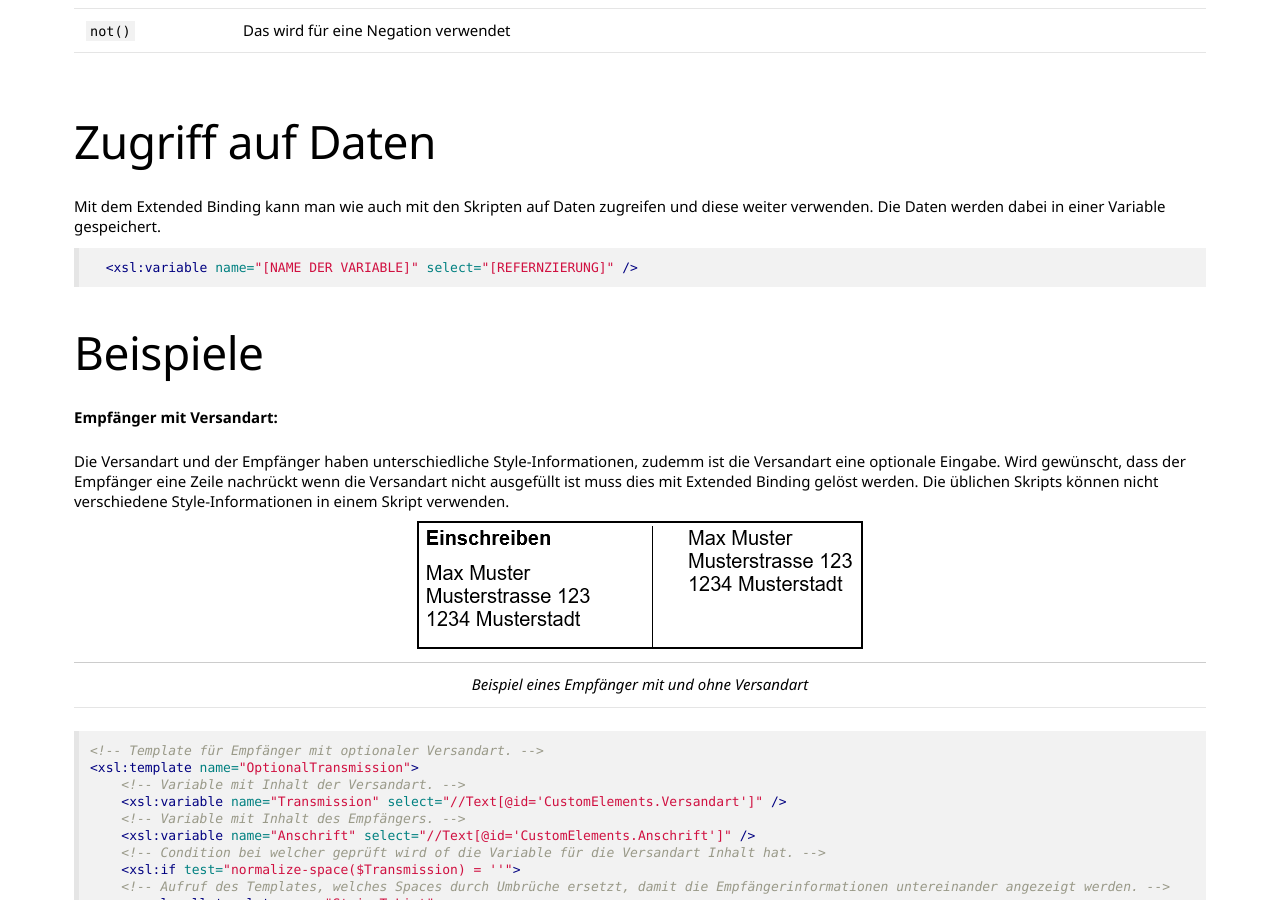
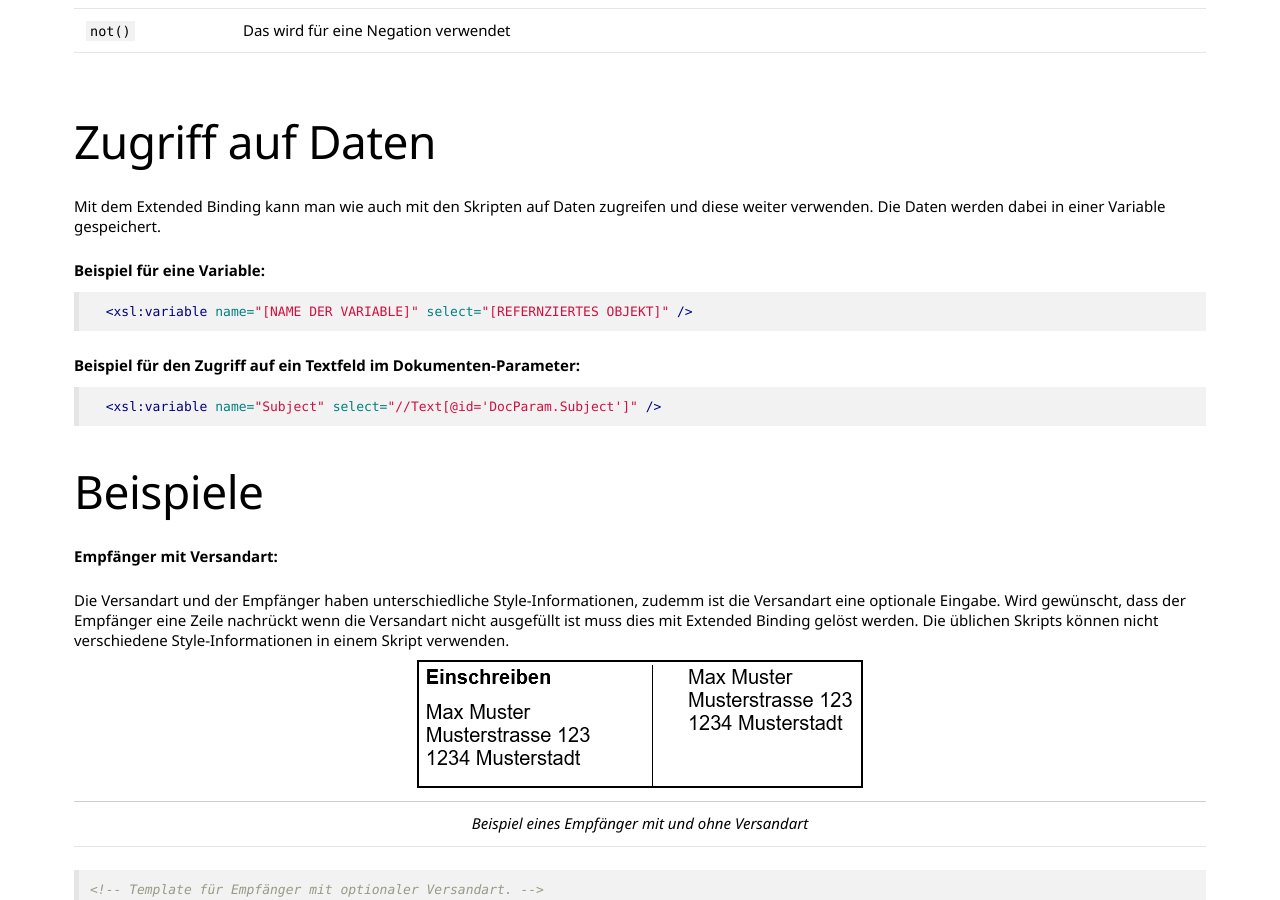
Before and after one commit to primesoft-group/oneoffixx-docs, a Jekyll site: the page built from _pages/docfunc/de/df-extendedbinding.md, in a window 1280 px wide and 900 px high, scrolled down 2984 px. Built offline with Jekyll 4.4.1, drawn with Linux system fonts in a browser that asks for light colours; nearby versions of some CDN libraries; some web fonts are replaced.

Commit message:
updated content

````diff
--- a/_pages/docfunc/de/df-extendedbinding.md
+++ b/_pages/docfunc/de/df-extendedbinding.md
@@ -84,8 +84,14 @@ __Formatierungs-Container Tags:__
 
 Mit dem Extended Binding kann man wie auch mit den Skripten auf Daten zugreifen und diese weiter verwenden. Die Daten werden dabei in einer Variable gespeichert.
 
+__Beispiel für eine Variable:__
 ```xml
-  <xsl:variable name="[NAME DER VARIABLE]" select="[REFERNZIERUNG]" />
+  <xsl:variable name="[NAME DER VARIABLE]" select="[REFERNZIERTES OBJEKT]" />
+```
+
+__Beispiel für den Zugriff auf ein Textfeld im Dokumenten-Parameter:__
+```xml
+  <xsl:variable name="Subject" select="//Text[@id='DocParam.Subject']" />
 ```
 
 ## Beispiele
````
